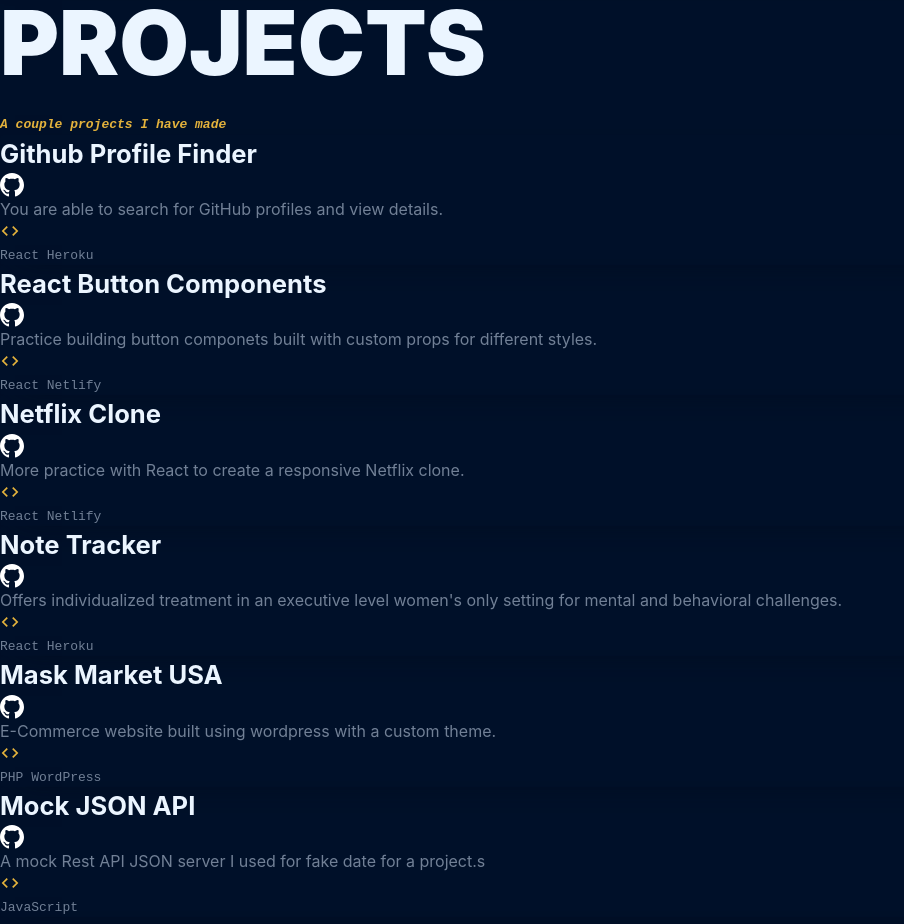
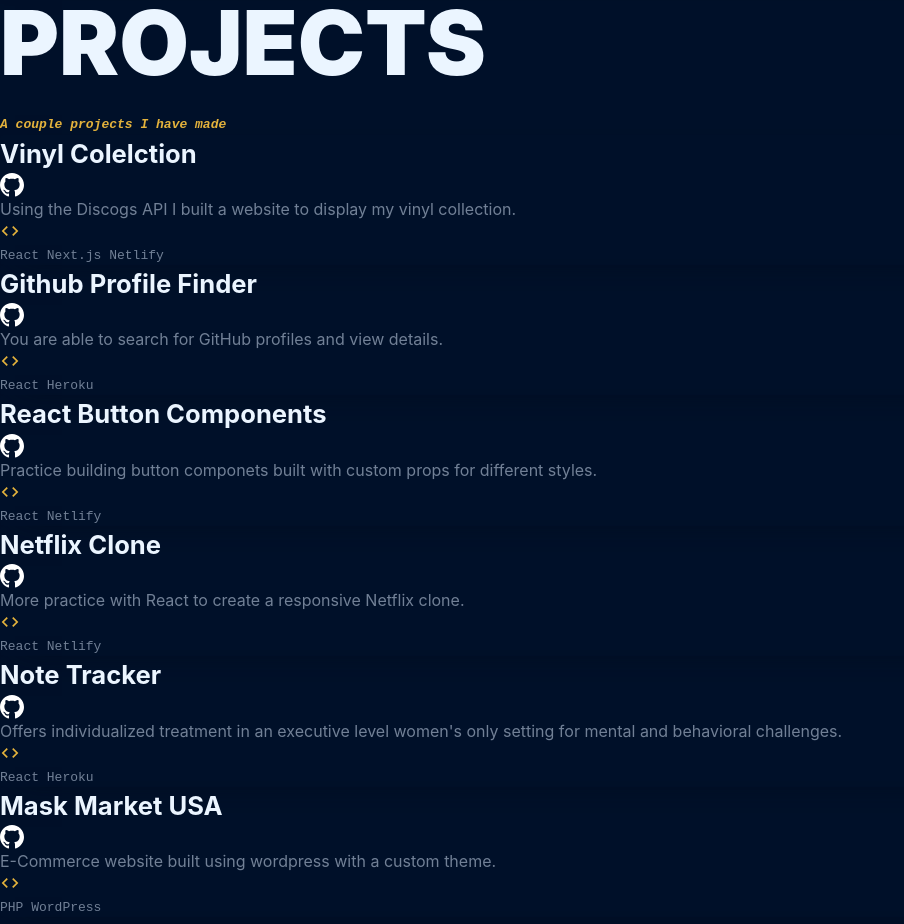
Before and after one commit to DwightX/portfoliov3, a Next.js app: page / in a window 1280 px wide. Shown: the part 3200-4124 px from the top of the page, without its empty margins (0-904 px from the left). Built offline with nearby package versions, Linux system fonts and the light colour scheme.

Commit message:
added Vinyl Collection Project

```diff
--- a/src/app/components/Projects.js
+++ b/src/app/components/Projects.js
@@ -18,6 +18,27 @@
             </div>
           </div>
           <div className="grid md:grid-cols-2 gap-4">
+          <div className="py-4 px-4 textBlurbs jobBlob">
+              <div className="flex items-center justify-between">
+              <a className="jobCompany hover-underline-animation" href="https://dc-vinyl-collection.netlify.app/">
+                <h2 className="jobTitle hover-underline-animation">Vinyl Colelction</h2>
+                </a>
+                <div className="flex items-center justify-between">
+              <svg className="m-4" xmlns="http://www.w3.org/2000/svg" width="24" height="24" viewBox="0 0 24 24"><path d="M12 0c-6.626 0-12 5.373-12 12 0 5.302 3.438 9.8 8.207 11.387.599.111.793-.261.793-.577v-2.234c-3.338.726-4.033-1.416-4.033-1.416-.546-1.387-1.333-1.756-1.333-1.756-1.089-.745.083-.729.083-.729 1.205.084 1.839 1.237 1.839 1.237 1.07 1.834 2.807 1.304 3.492.997.107-.775.418-1.305.762-1.604-2.665-.305-5.467-1.334-5.467-5.931 0-1.311.469-2.381 1.236-3.221-.124-.303-.535-1.524.117-3.176 0 0 1.008-.322 3.301 1.23.957-.266 1.983-.399 3.003-.404 1.02.005 2.047.138 3.006.404 2.291-1.552 3.297-1.23 3.297-1.23.653 1.653.242 2.874.118 3.176.77.84 1.235 1.911 1.235 3.221 0 4.609-2.807 5.624-5.479 5.921.43.372.823 1.102.823 2.222v3.293c0 .319.192.694.801.576 4.765-1.589 8.199-6.086 8.199-11.386 0-6.627-5.373-12-12-12z"/></svg>
+            </div>
+              </div>
+              <p>
+                Using the Discogs API I built a website to display my vinyl collection.
+              </p>
+              <div className="flex">
+                <div className="flex items-center">
+                  <svg className="media__stack-icon" viewBox="0 0 24 24" role="img">
+                    <path d="M14.6,16.6L19.2,12L14.6,7.4L16,6L22,12L16,18L14.6,16.6M9.4,16.6L4.8,12L9.4,7.4L8,6L2,12L8,18L9.4,16.6Z"></path>
+                  </svg>
+                  <span className="media__stack-details laguageText">React Next.js Netlify</span>
+                </div>
+              </div>
+            </div>
             <div className="py-4 px-4 textBlurbs jobBlob">
               <div className="flex items-center justify-between">
               <a className="jobCompany hover-underline-animation" href="https://gh-profiler.herokuapp.com/">
```
